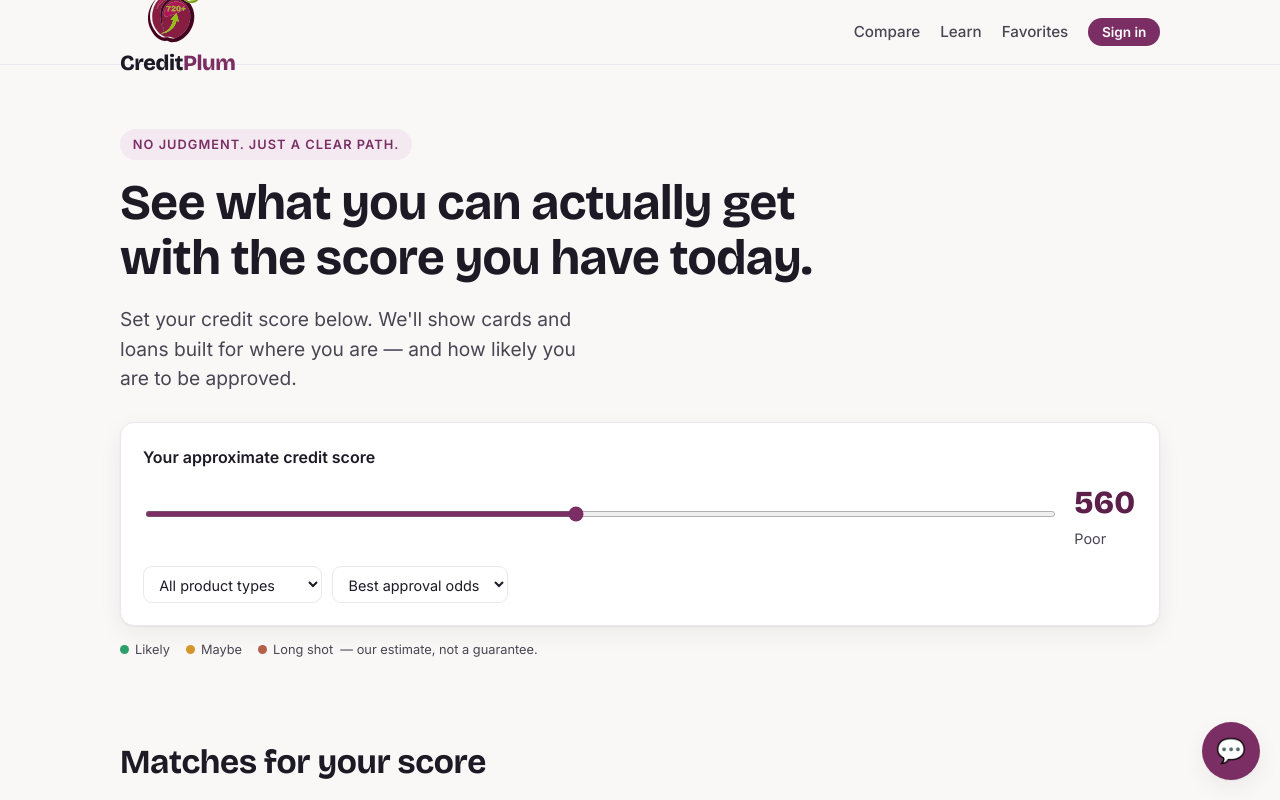
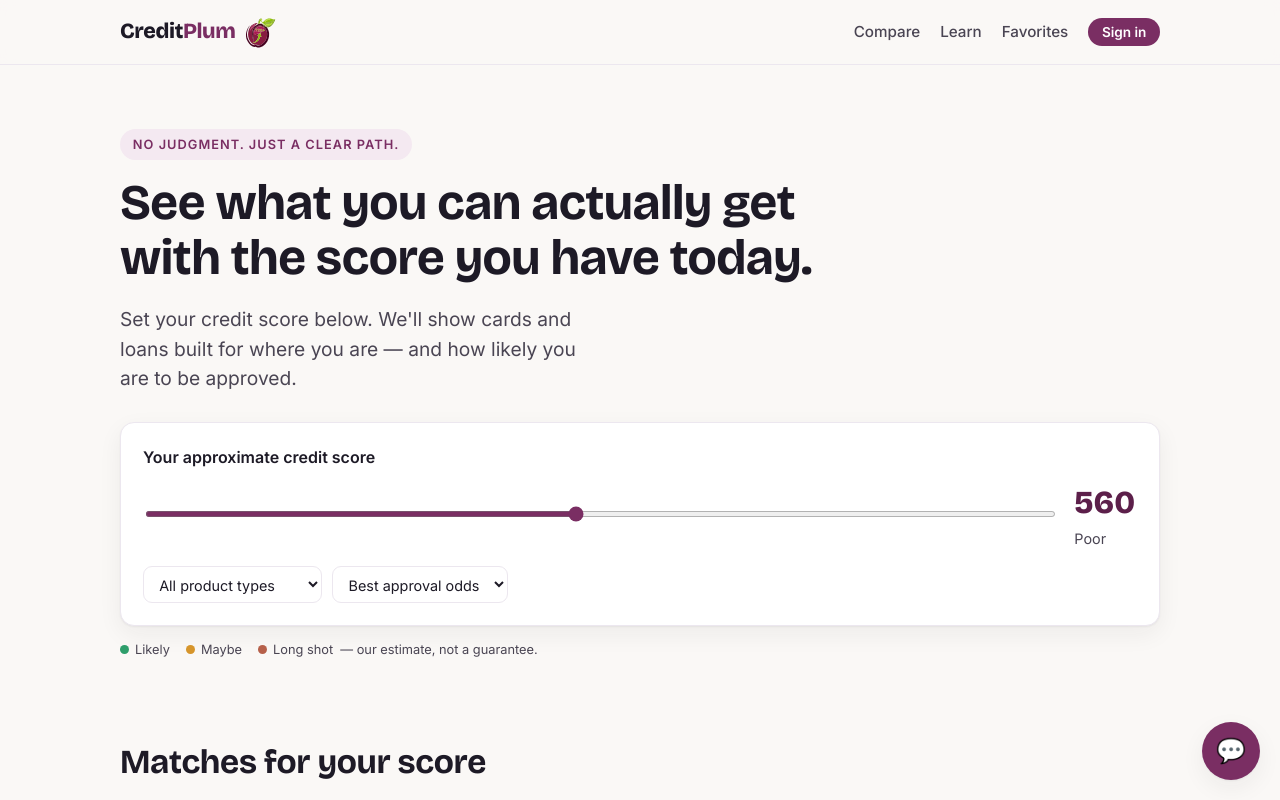
Before and after one commit to CoolSoftware99/CreditPlum, a website: page public/index.html in a window 1280 px wide. Shown: the top 800 px of the page. Drawn offline with nearby package versions, Linux system fonts and the light colour scheme; no server answers.

Commit message:
Modify brand link and logo size in index.html
Updated logo display and adjusted brand name styling.

```diff
--- a/public/index.html
+++ b/public/index.html
@@ -32,9 +32,9 @@
 <body>
   <header class="site-header">
     <div class="wrap">
-      <a href="/" class="brand">
-  <img src="/logo.svg" alt="CreditPlum logo" width="60" style="display:block;margin:0 auto 4px;">
+     <a href="/" class="brand">
   Credit<span>Plum</span>
+  <img src="/logo.svg" alt="CreditPlum logo" width="30" style="display:inline;margin-left:6px;vertical-align:middle;">
 </a>
       <nav class="nav">
         <a href="#compare">Compare</a>
```
